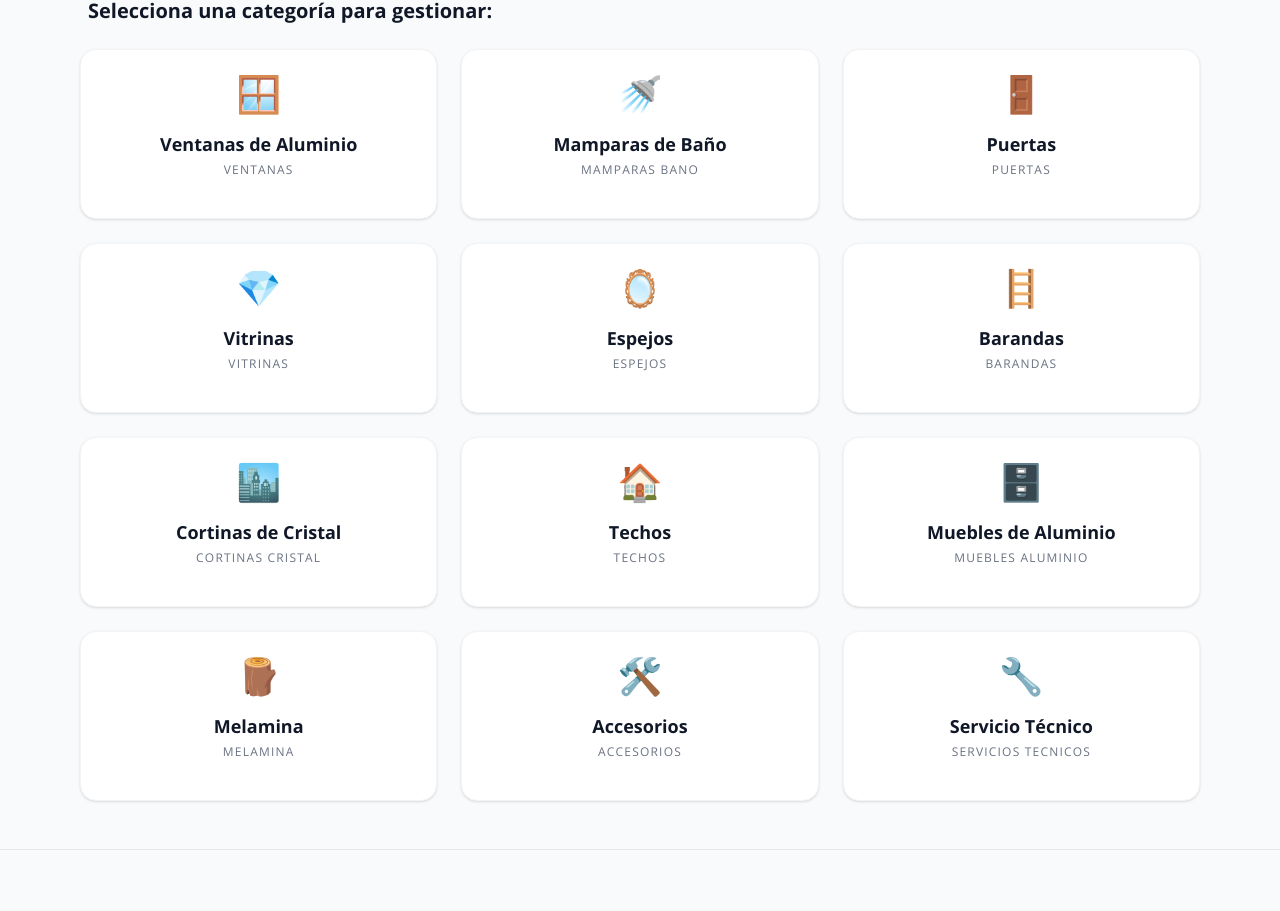
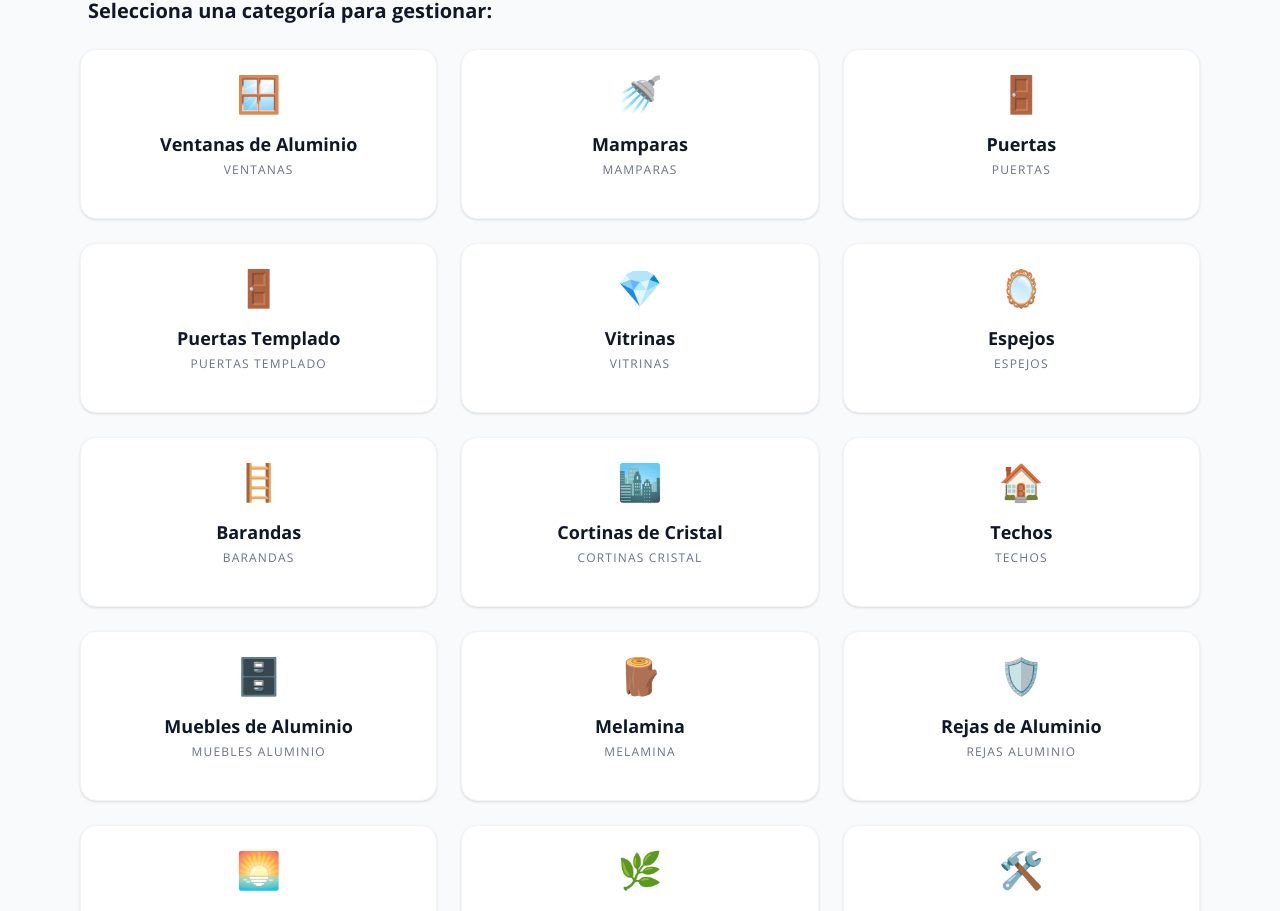
Before and after one commit to yofrelopez/vdcosmos, a Next.js app: page /admin in a window 1280 px wide. Shown: the part 539-1450 px from the top of the page. Built offline with nearby package versions, Linux system fonts and the light colour scheme.

Commit message:
Fix: Add new categories and fix useActionState transition warning

```diff
--- a/src/app/admin/page.tsx
+++ b/src/app/admin/page.tsx
@@ -7,8 +7,9 @@ import { toast } from 'sonner';
 
 const services = [
   { id: 'ventanas', name: 'Ventanas de Aluminio', icon: '🪟' },
-  { id: 'mamparas_bano', name: 'Mamparas de Baño', icon: '🚿' },
+  { id: 'mamparas', name: 'Mamparas', icon: '🚿' },
   { id: 'puertas', name: 'Puertas', icon: '🚪' },
+  { id: 'puertas_templado', name: 'Puertas Templado', icon: '🚪' },
   { id: 'vitrinas', name: 'Vitrinas', icon: '💎' },
   { id: 'espejos', name: 'Espejos', icon: '🪞' },
   { id: 'barandas', name: 'Barandas', icon: '🪜' },
@@ -16,6 +17,9 @@ const services = [
   { id: 'techos', name: 'Techos', icon: '🏠' },
   { id: 'muebles_aluminio', name: 'Muebles de Aluminio', icon: '🗄️' },
   { id: 'melamina', name: 'Melamina', icon: '🪵' },
+  { id: 'rejas_aluminio', name: 'Rejas de Aluminio', icon: '🛡️' },
+  { id: 'balcones', name: 'Balcones', icon: '🌅' },
+  { id: 'pergolas', name: 'Pérgolas', icon: '🌿' },
   { id: 'accesorios', name: 'Accesorios', icon: '🛠️' },
   { id: 'servicios_tecnicos', name: 'Servicio Técnico', icon: '🔧' },
 ];
--- a/src/app/admin/servicios/[id]/nuevo/page.tsx
+++ b/src/app/admin/servicios/[id]/nuevo/page.tsx
@@ -4,7 +4,7 @@ import Link from 'next/link';
 import { addCatalogItem } from '@/lib/actions/catalogActions';
 import CloudinaryUpload from '@/components/admin/CloudinaryUpload';
 import SubmitButton from '@/components/ui/SubmitButton';
-import { useActionState, useEffect } from 'react';
+import { useActionState, useEffect, startTransition } from 'react';
 import { toast } from 'sonner';
 import { useRouter, useParams } from 'next/navigation';
 import { useForm } from 'react-hook-form';
@@ -47,7 +47,10 @@ export default function NewCatalogItemPage() {
     Object.entries(data).forEach(([key, value]) => {
       formData.append(key, value || '');
     });
-    action(formData);
+
+    startTransition(() => {
+      action(formData);
+    });
   };
 
   const serviceTitle = id?.charAt(0).toUpperCase() + id?.slice(1).replace('_', ' ');
```
